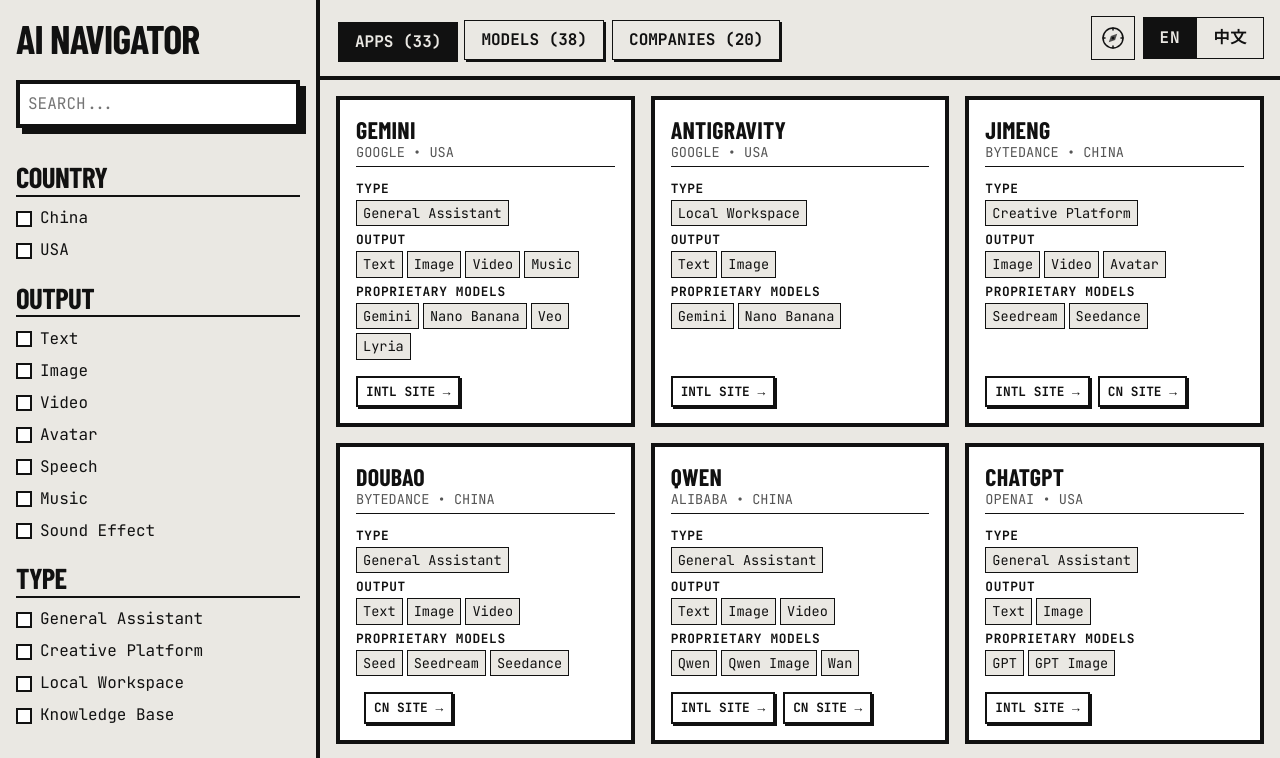
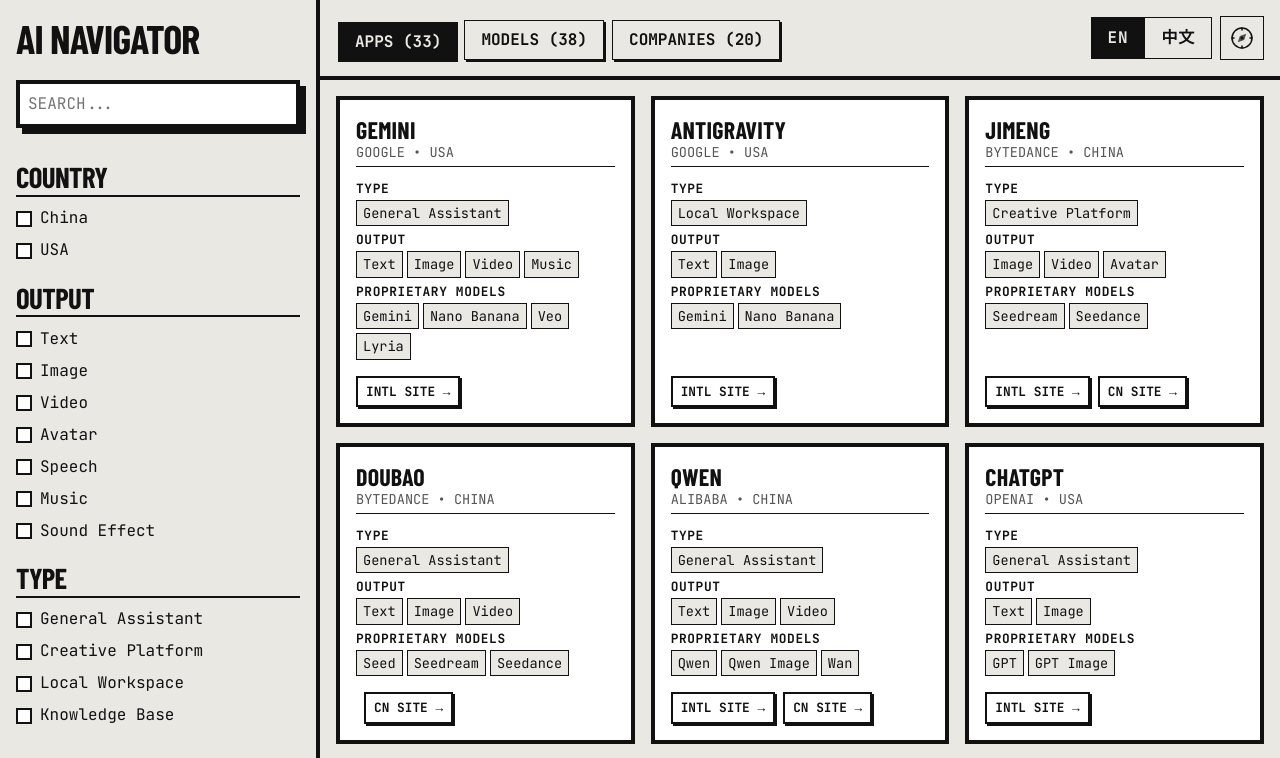
Before and after one commit to zouliwei/ai-toolbox, a React (Vite) app: page / in a window 1280 px wide. Shown: the top 758 px of the page. Built offline with nearby package versions, Linux system fonts and the light colour scheme; a web font is replaced by a local one.

Commit message:
feat(ui): Move theme toggle to the right of language toggle

```diff
--- a/src/App.tsx
+++ b/src/App.tsx
@@ -265,8 +265,6 @@
             </button>
           </div>
           <div className="header-controls">
-            {/* Theme Toggle */}
-            <ThemeToggle mode={viewMode} onToggle={toggleViewMode} />
             {/* Language Toggle */}
             <div className="lang-toggle" role="group" aria-label="Language toggle">
               <button
@@ -284,6 +282,8 @@
                 中文
               </button>
             </div>
+            {/* Theme Toggle */}
+            <ThemeToggle mode={viewMode} onToggle={toggleViewMode} />
           </div>
         </header>
 
```
